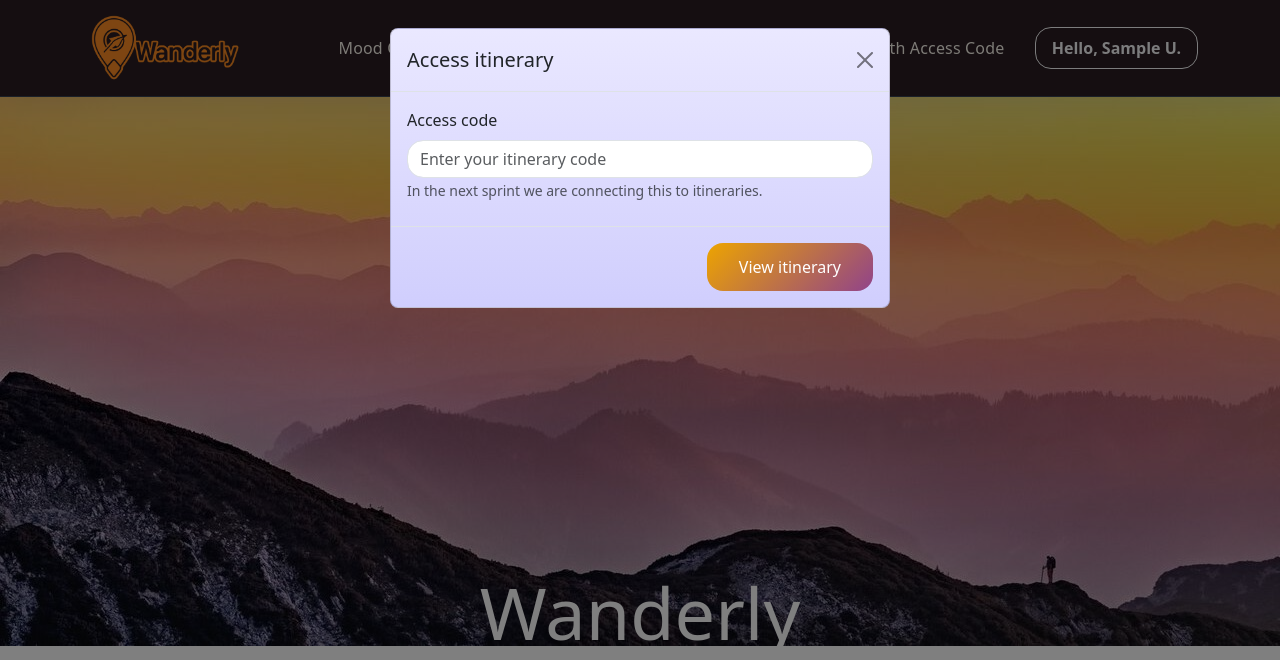
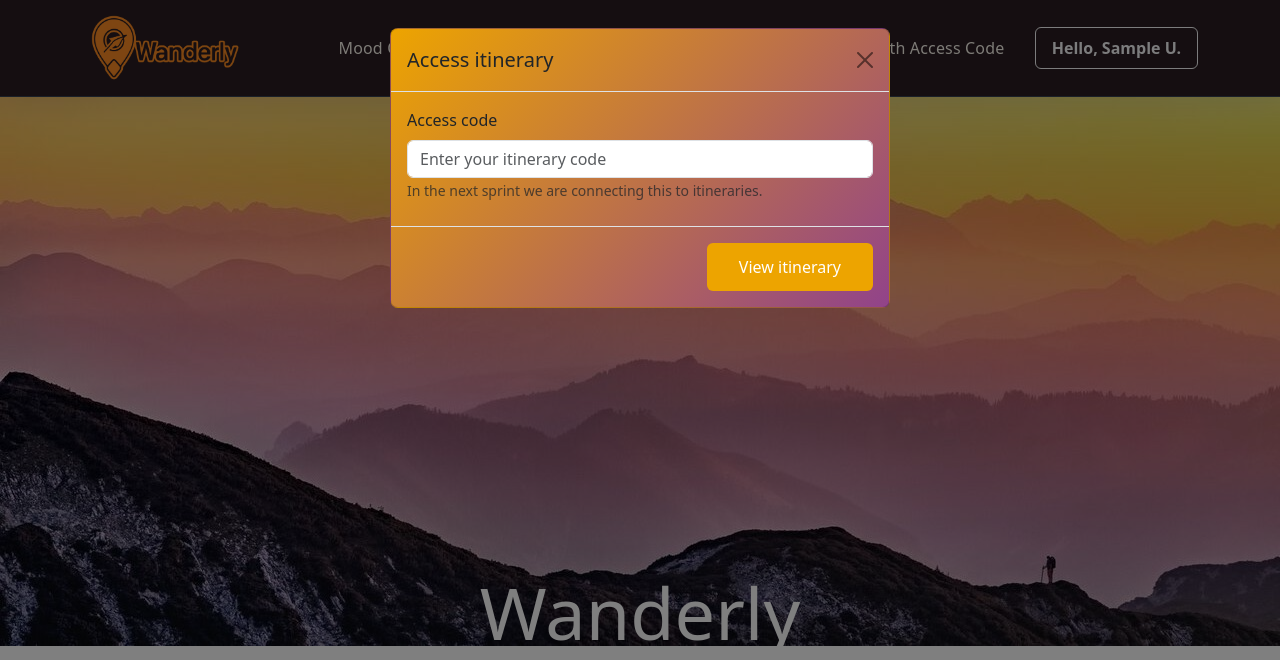
Before and after one commit to UCCS-CS4300-5300/Team-6-Fall-2025-Sec-1, a Django app: page / in a window 1280 px wide, after a click on "View With Access Code". Shown: the top 660 px of the page. Run offline with Django 4.2, Linux system fonts and the light colour scheme; the visitor is signed in with stand-in values (Sample User, id 1); parts of the project's set-up code (start-up, migrations or seed data) failed here and were passed over.

Commit message:
Changing the colors of the access code and LBD cards

```diff
--- a/Wanderly/home/static/styles.css
+++ b/Wanderly/home/static/styles.css
@@ -1,6 +1,11 @@
 :root {
-    --bs-primary: #667eea;
-    --bs-border-radius: 1rem;
+    --primary-color: #eda400;
+    --border-radius: 1rem;
+    --gradient-start-color: #eda400;
+    --gradient-end-color: #91438a;
+    --soft-gradient-start-color: #e8b33f;
+    --soft-gradient-end-color: #8f5189;
+    --text-color: #faf6ed;
 }
 
 h1 {
@@ -111,7 +132,15 @@ footer {
 }
 
 .access-code-modal {
-    background: linear-gradient(to bottom, #eae8ff, #d0cefd);
+    background: linear-gradient(135deg, var(--primary-color) 0%, #91438a 100%);
+}
+
+.access-code-button {
+    background: var(--primary-color);
+}
+
+.access-code-button:hover {
+    background: #ebbf5e;
 }
 
 .access-code-modal .modal-header,
--- a/Wanderly/home/templates/_access_code_modal.html
+++ b/Wanderly/home/templates/_access_code_modal.html
@@ -31,7 +31,7 @@
         </div>
 
         <div class="modal-footer">
-          <button type="submit" class="btn btn-primary">View itinerary</button>
+          <button type="submit" class="btn btn-primary access-code-button">View itinerary</button>
         </div>
       </form>
     </div>
--- a/Wanderly/home/templates/index.html
+++ b/Wanderly/home/templates/index.html
@@ -166,6 +166,7 @@
 
                         const indicator = document.createElement("button");
                         indicator.type = "button";
+                        indicator.classList.add("carousel-button");
                         indicator.setAttribute("data-bs-target", "#carousel");
                         indicator.setAttribute("data-bs-slide-to", index);
                         if (index === 0) {
@@ -217,7 +218,7 @@
                     colDiv.classList.add("col-md-6", "col-lg-4"); // 2 cards on medium screens, 3 on large
 
                     const placeCard = document.createElement("div");
-                    placeCard.classList.add("card", "h-100", "shadow-sm", "rounded");
+                    placeCard.classList.add("card", "h-100", "shadow-sm", "rounded-card");
                     placeCard.innerHTML = `
                     <img
                         src="${place.photos[0]}"
@@ -228,7 +229,7 @@
                     <div class="card-body">
                     <h5 class="card-title">${place.displayName?.text || "Unnamed Place"}</h5>
                     <p class="card-text">${place.formattedAddress || "No address available"}</p>
-                    ${place.websiteUri ? `<a href="${place.websiteUri}" class="website-button btn btn-outline-primary">Visit Website</a>` : ""}
+                    ${place.websiteUri ? `<a href="${place.websiteUri}" class="btn btn-secondary">Visit Website</a>` : ""}
                     </div>
                 `;
                     colDiv.appendChild(placeCard);
```
Also changed, not shown: other parts of Wanderly/home/static/styles.css (+23 -7 lines).
